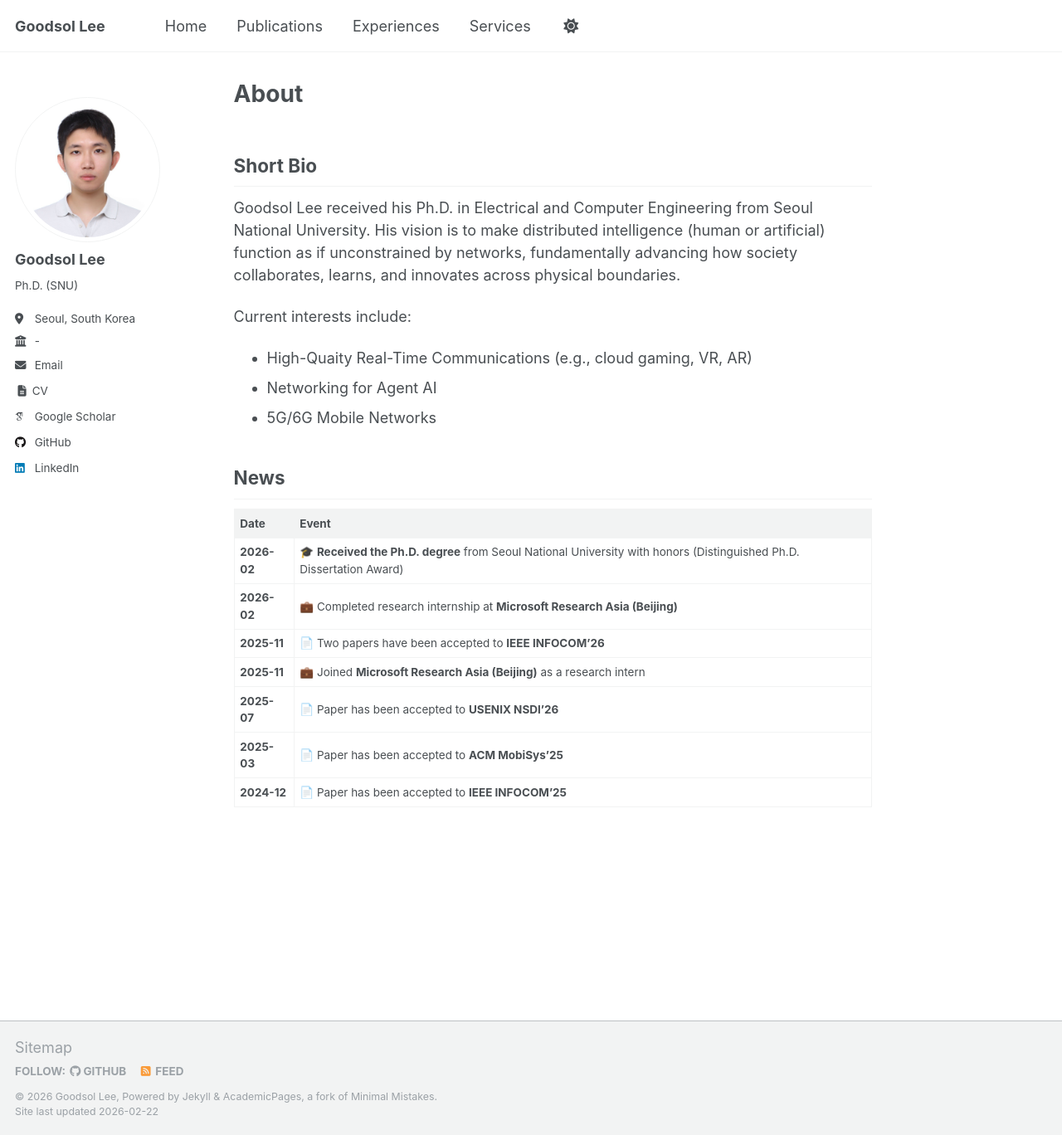
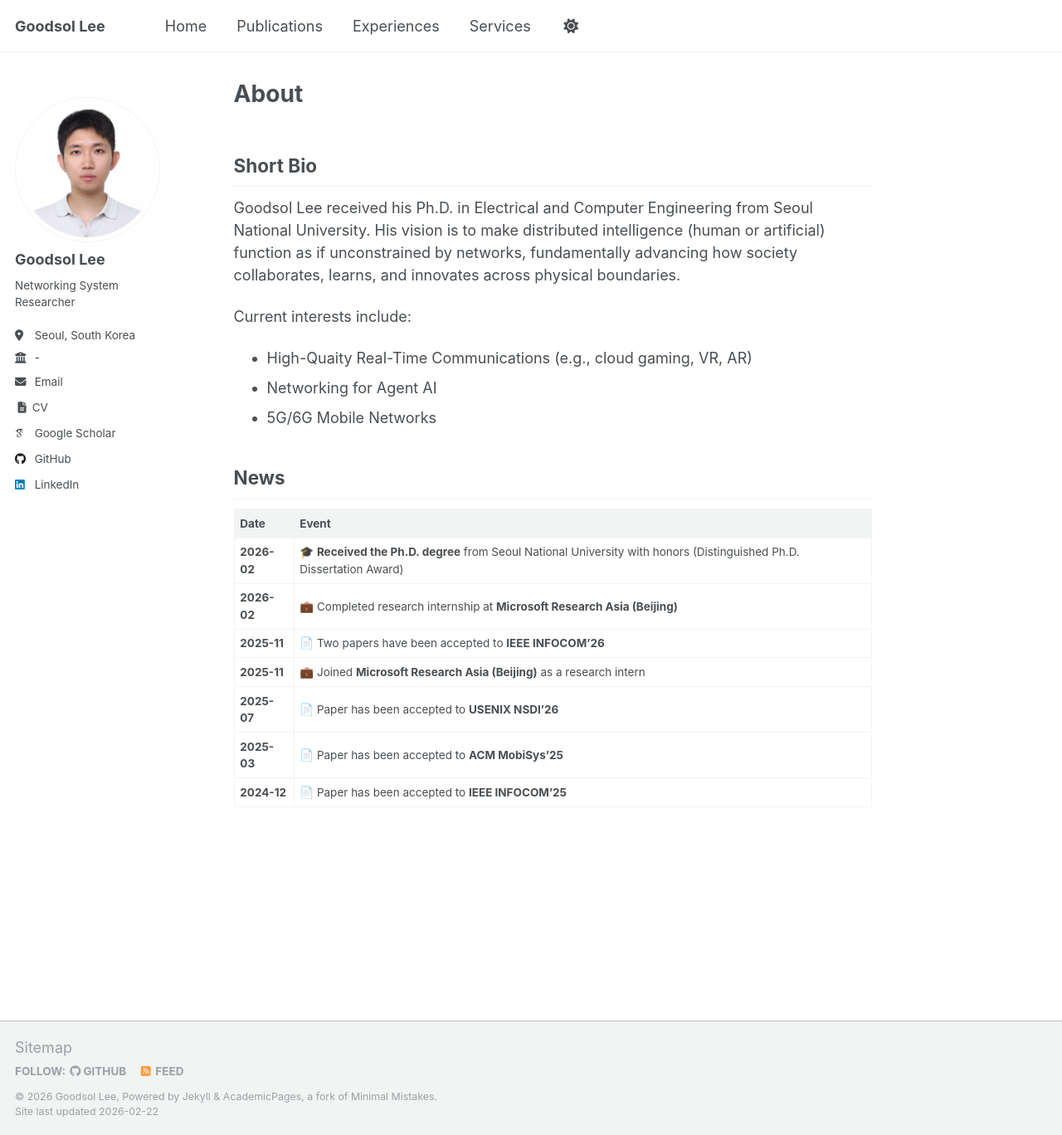
Before and after one commit to goodsollee/GoodsolLee.github.io, a Jekyll site: the page built from _pages/about.md, in a window 1280 px wide and 1368 px high. Shown: the whole window at 83% size. Built offline with Jekyll 4.4.1, drawn with Linux system fonts in a browser that asks for light colours; some web fonts are replaced; a script that is not in the unit is left out.

Commit message:
Updated (26.02)

```diff
--- a/_config.yml
+++ b/_config.yml
@@ -12,7 +12,7 @@ site_theme               : "default"
 title                    : "Goodsol Lee"
 title_separator          : "|"
 name                     : &name "Goodsol Lee"
-description              : &description "Networking Systems Researcher"
+description              : &description "Networking System Researcher"
 url                      : https://goodsollee.github.io # the base hostname & protocol for your site e.g. "https://[your GitHub username].github.io" or if you already have some other page hosted on Github then use "https://[your GitHub username].github.io/[Your Repo Name]"
 baseurl                  : "" # the subpath of your site, e.g. "/blog"
 repository               : "goodsollee/GoodsolLee.github.io"
@@ -25,7 +25,7 @@ repository               : "goodsollee/GoodsolLee.github.io"
 author:
   avatar : "me.jpeg"
   name   : "Goodsol Lee"
-  bio    : "Ph.D. (SNU)"
+  bio    : "Networking System Researcher"
   location  : "Seoul, South Korea"
   employer  : "-"
   email     : "goodsolusa@gmail.com"
```
